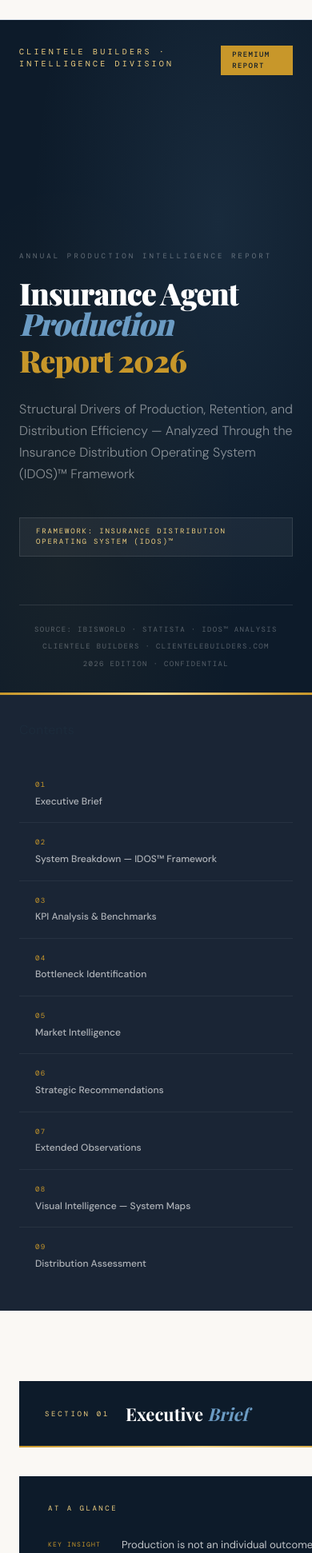
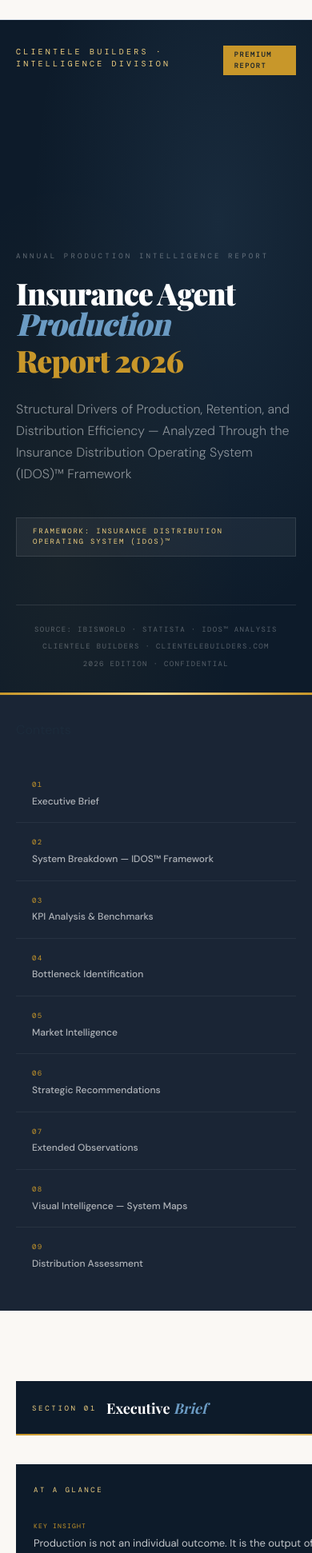
Before and after one commit to michaelschuettephoto-code/clientelebuilders, a React (Vite) app: page /reports/agent-production in a window 390 px wide. Shown: the part 44-1986 px from the top of the page at 80% size. Built offline with nearby package versions, Linux system fonts and the light colour scheme; a web font is replaced by a local one.

Commit message:
Changes
Co-authored-by: michaelschuettephoto-code <236507827+michaelschuettephoto-code@users.noreply.github.com>

```diff
--- a/src/pages/reports/agent-production.css
+++ b/src/pages/reports/agent-production.css
@@ -184,10 +184,16 @@
   .rpt-sidebar { position: static; }
   .rpt-insight-grid, .rpt-rec-grid { grid-template-columns: 1fr; }
   .rpt-cover-title, .rpt-cover-year { font-size: 38px; }
-  .rpt-cover-inner, .rpt-page { padding: 32px 24px; }
-  .rpt-contents { padding: 32px 24px; }
+  .rpt-cover-inner, .rpt-page { padding: 32px 20px; }
+  .rpt-contents { padding: 32px 20px; }
   .rpt-contents-grid { grid-template-columns: 1fr; }
   .rpt-cta-inner { grid-template-columns: 1fr; }
   .rpt-report-footer { flex-direction: column; gap: 8px; text-align: center; }
   .rpt-cover-bottom { flex-direction: column; gap: 8px; }
+  .rpt-part-banner { padding: 18px 20px; gap: 12px; flex-wrap: wrap; }
+  .rpt-part-t { font-size: 18px; }
+  .rpt-exec-brief { padding: 24px 22px; }
+  .rpt-exec-row { flex-direction: column; gap: 4px; }
+  .rpt-scorecard-cta { padding: 28px 22px; }
+  .rpt-data-table { font-size: 12px; min-width: 520px; }
 }
```
